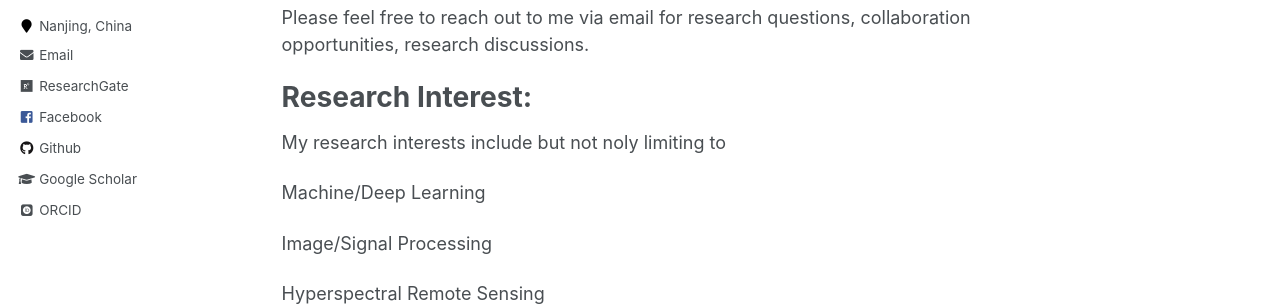
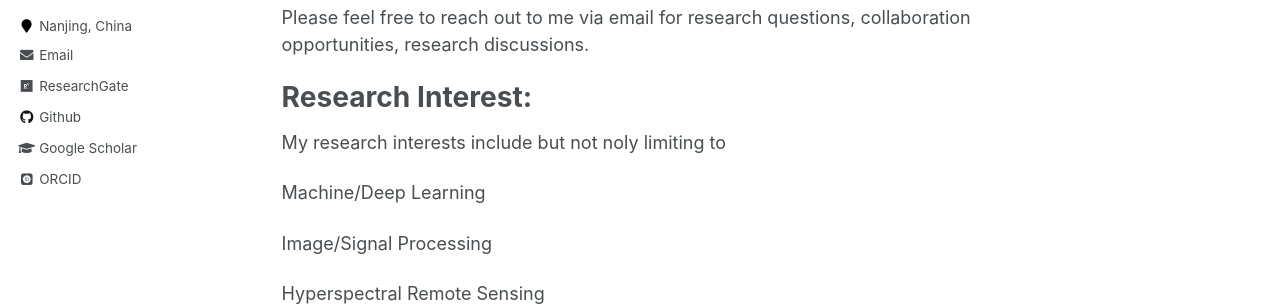
Before and after one commit to zhonghaochen/zhonghaochen.github.io, a Jekyll site: the page built from _pages/about.md, in a window 1280 px wide. Shown: the part 288-594 px from the top of the page. Built offline with Jekyll 4.4.1, drawn with Linux system fonts in a browser that asks for light colours; some web fonts are replaced.

Commit message:
Update _config.yml

```diff
--- a/_config.yml
+++ b/_config.yml
@@ -95,7 +95,7 @@ author:
   codepen          :
   dribbble         :
   flickr           :
-  facebook         : "Zhonghao Chen"
+  # facebook         : "Zhonghao Chen"
   foursquare       :
   github           : "zhonghaochen"
   google_plus      :
```
